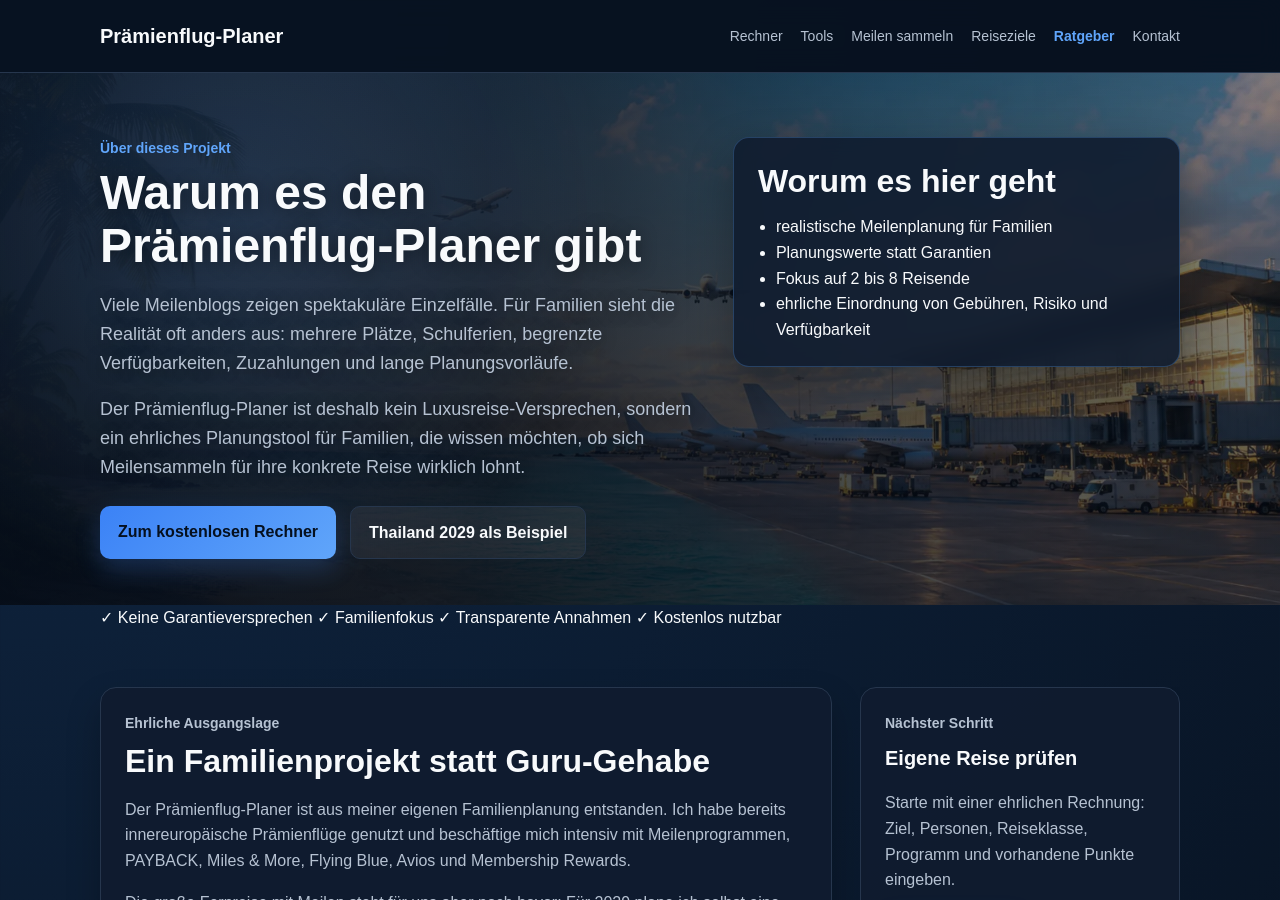
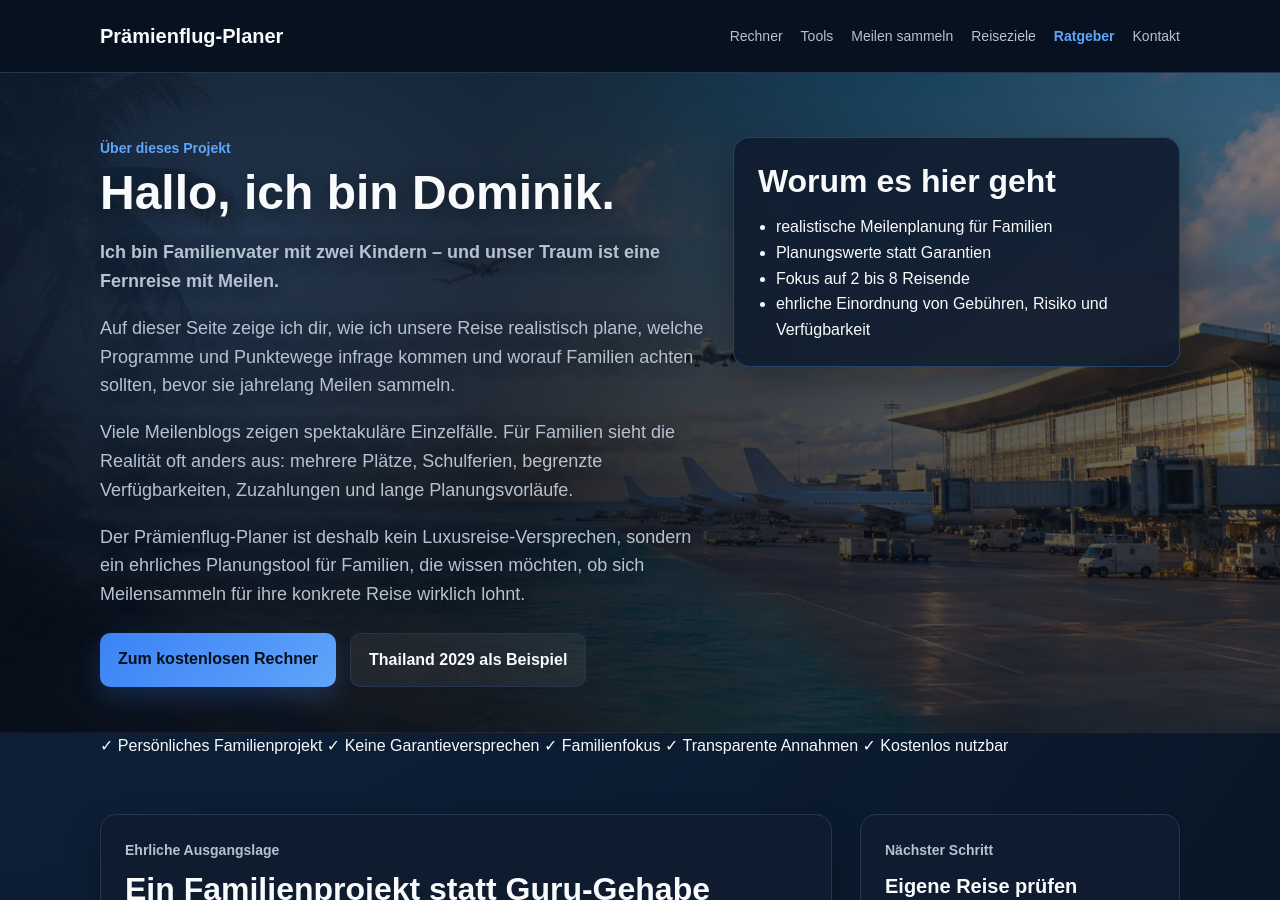
Before and after one commit to Praemienflug-Planer/miles-planer, a Jekyll site: the page built from ueber-das-projekt/index.html, in a window 1280 px wide and 900 px high. Built offline with Jekyll 4.4.1, drawn with Linux system fonts in a browser that asks for light colours.

Commit message:
Add personal intro to project page

```diff
--- a/ueber-das-projekt/index.html
+++ b/ueber-das-projekt/index.html
@@ -7,7 +7,7 @@ layout: default
   <meta charset="UTF-8" />
   <meta name="viewport" content="width=device-width, initial-scale=1" />
   <title>Warum diese Seite? | Prämienflug-Planer</title>
-  <meta name="description" content="Warum es den Prämienflug-Planer gibt: ein ehrliches Familienprojekt für realistische Meilenplanung, Prämienflüge und Thailand 2029." />
+  <meta name="description" content="Hallo, ich bin Dominik: Familienvater mit zwei Kindern und Gründer des Prämienflug-Planers. Hier zeige ich, wie ich unsere Fernreise mit Meilen realistisch plane." />
   <link rel="canonical" href="https://praemienflug-planer.github.io/miles-planer/ueber-das-projekt/" />
   <meta name="robots" content="index,follow" />
   <meta property="og:type" content="article" />
@@ -32,7 +32,9 @@ layout: default
       <div class="container hero-grid seo-hero-grid">
         <div>
           <p class="eyebrow">Über dieses Projekt</p>
-          <h1>Warum es den Prämienflug-Planer gibt</h1>
+          <h1>Hallo, ich bin Dominik.</h1>
+          <p class="hero-text"><strong>Ich bin Familienvater mit zwei Kindern – und unser Traum ist eine Fernreise mit Meilen.</strong></p>
+          <p class="hero-text">Auf dieser Seite zeige ich dir, wie ich unsere Reise realistisch plane, welche Programme und Punktewege infrage kommen und worauf Familien achten sollten, bevor sie jahrelang Meilen sammeln.</p>
           <p class="hero-text">Viele Meilenblogs zeigen spektakuläre Einzelfälle. Für Familien sieht die Realität oft anders aus: mehrere Plätze, Schulferien, begrenzte Verfügbarkeiten, Zuzahlungen und lange Planungsvorläufe.</p>
           <p class="hero-text">Der Prämienflug-Planer ist deshalb kein Luxusreise-Versprechen, sondern ein ehrliches Planungstool für Familien, die wissen möchten, ob sich Meilensammeln für ihre konkrete Reise wirklich lohnt.</p>
           <div class="hero-actions">
@@ -55,6 +57,7 @@ layout: default
     <section class="trust-bar-section" aria-label="Projekt-Grundsätze">
       <div class="container">
         <div class="trust-bar">
+          <span>✓ Persönliches Familienprojekt</span>
           <span>✓ Keine Garantieversprechen</span>
           <span>✓ Familienfokus</span>
           <span>✓ Transparente Annahmen</span>
```
